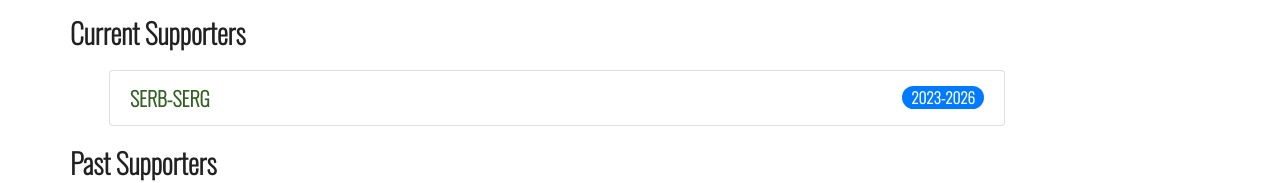
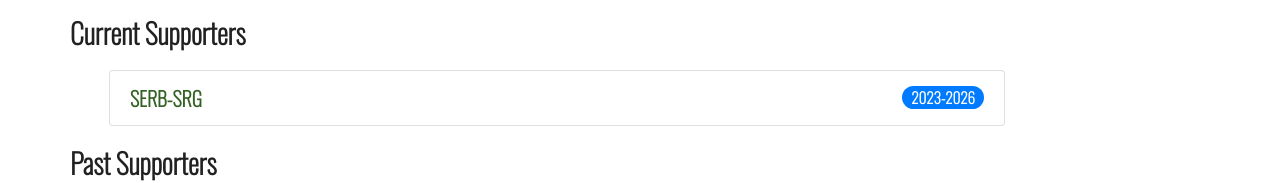
Before and after one commit to rdbcasillas/ishvenkatesh-lab, a Vue app: page /funding in a window 1280 px wide. Shown: the part 120-303 px from the top of the page. Built offline with nearby package versions, Linux system fonts and the light colour scheme; what vue-particles would draw is missing.

Commit message:
update_Sneha's_Joining

```diff
--- a/src/views/Funding.vue
+++ b/src/views/Funding.vue
@@ -10,7 +10,7 @@
             <li
               class="list-group-item d-flex justify-content-between align-items-center"
             >
-              SERB-SERG
+              SERB-SRG
               <span class="badge badge-primary badge-pill">2023-2026</span>
             </li>
           </ul>
```
